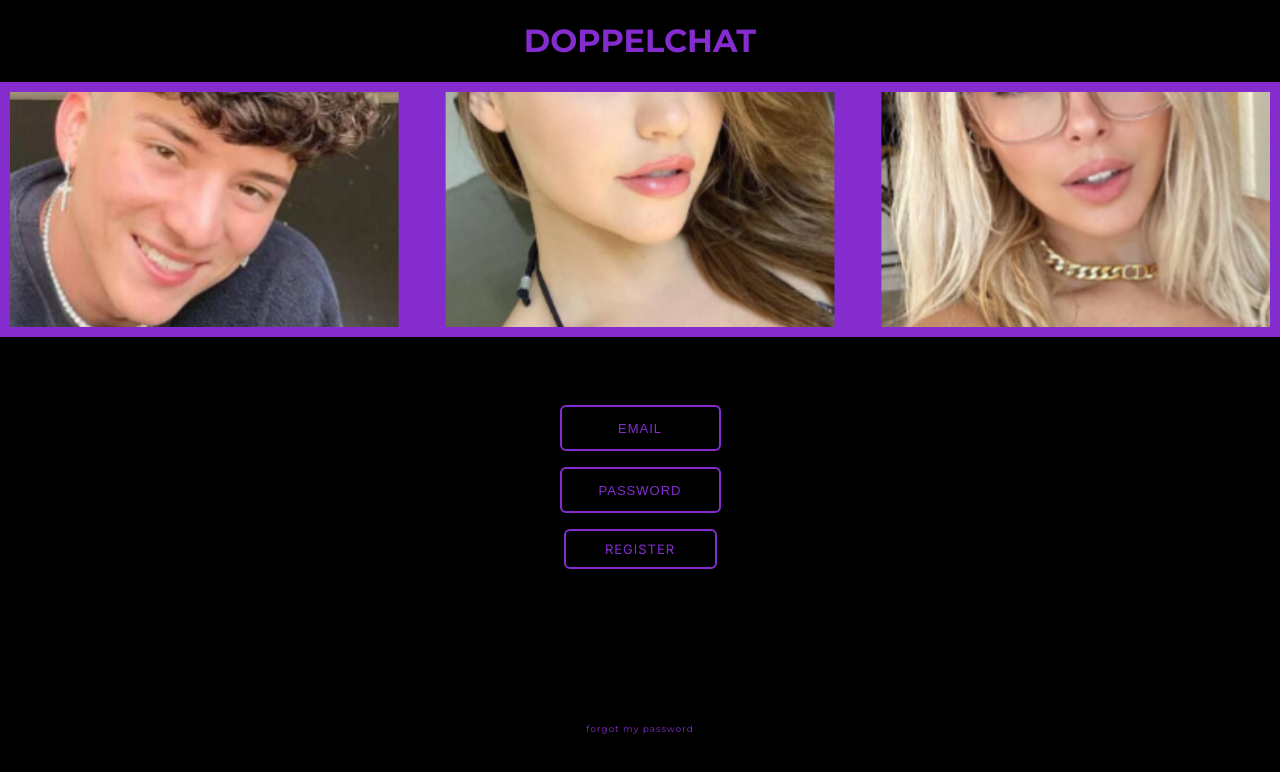
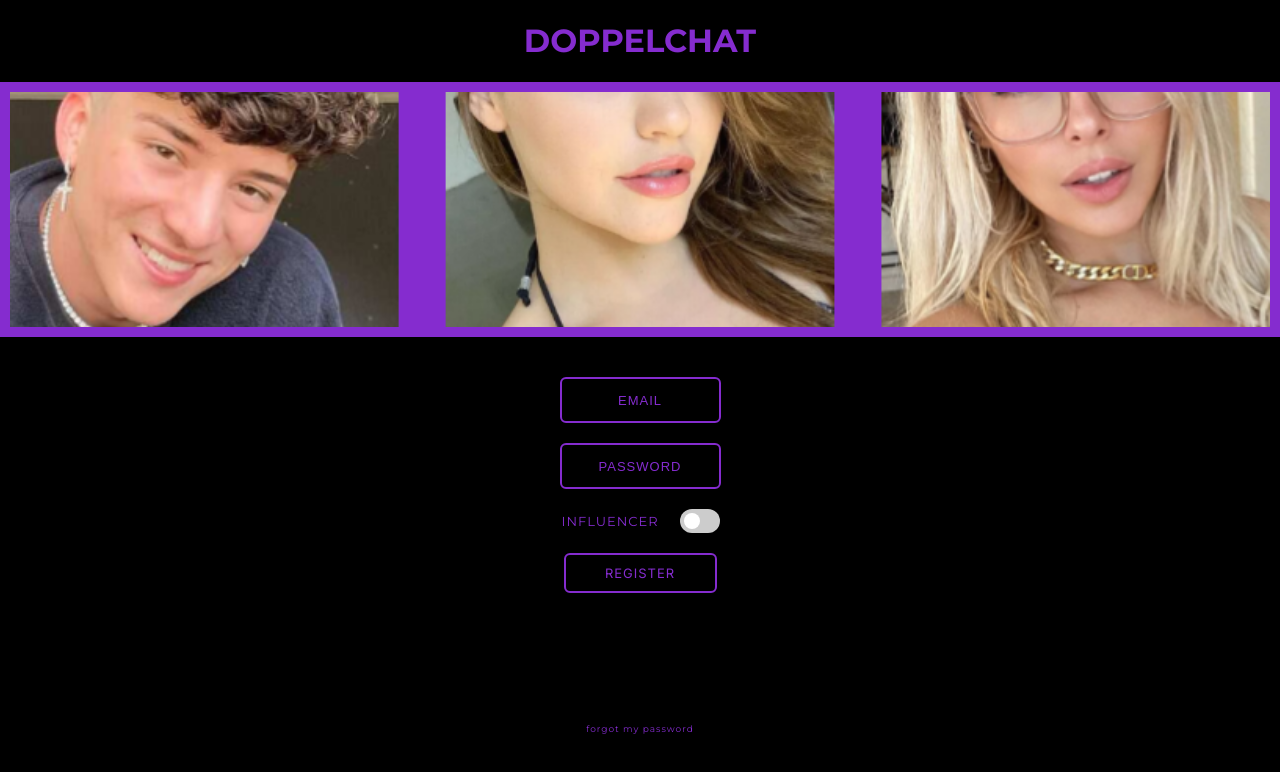
Before and after one commit to dostrelith678/geekathon-three-assholes-programming, a Next.js app: page /signup in a window 1280 px wide. Shown: the top 772 px of the page. Built offline with nearby package versions, Linux system fonts and the light colour scheme.

Commit message:
finish signup

```diff
--- a/pages/signup.jsx
+++ b/pages/signup.jsx
@@ -1,33 +1,66 @@
-// 'use client'; // Remove this line, it's not necessary
-
-import React from 'react';
+import React, { useState } from 'react';
 import styles from '../styles/login.module.css';
 
 export default function LoginPage() {
+    const [rememberMe, setRememberMe] = useState(false);
+
+    const handleToggle = () => {
+        setRememberMe(!rememberMe);
+        console.log('Checkbox state:', rememberMe); // Log the state
+    };
 
     return (
         <div className={styles.App}>
-        <div className={styles['top-section']}><h1>DOPPELCHAT</h1></div>
+            <div className={styles['top-section']}>
+                <h1>DOPPELCHAT</h1>
+            </div>
             <div className={styles['image-section']}></div>
             <div className={styles['login-section']}>
                 <form className={styles.form}>
                     <div className={styles.box}>
-              <input className={styles.input} type="text" id="email" name="email" placeholder="EMAIL"/>
+                        <input
+                            className={styles.input}
+                            type="text"
+                            id="email"
+                            name="email"
+                            placeholder="EMAIL"
+                        />
+                    </div>
+                    <div className={styles.box}>
+                        <input
+                            className={styles.input}
+                            type="password"
+                            id="password"
+                            name="password"
+                            placeholder="PASSWORD"
+                        />
                     </div>
 
                     <div className={styles.box}>
-              <input className={styles.input} type="password" id="password" name="password" placeholder="PASSWORD"/>
+                        <label className={styles.toggle}>
+                            <input
+                                className={styles.checkbox}
+                                type="checkbox"
+                                id="rememberMe"
+                                name="rememberMe"
+                                checked={rememberMe}
+                                onChange={handleToggle}
+                            />
+                            <span className={styles.slider}></span>
+                        </label>
+                        <span className={styles.sliderText}>INFLUENCER</span>
                     </div>
 
                     <div className={styles.box}>
-              <button className={styles.button} type="submit">REGISTER</button>
+                        <button className={styles.button} type="submit">
+                            REGISTER
+                        </button>
                     </div>
                 </form>
             </div>
             <div className={styles['forgot-password']}>
                 <a href="#">Forgot My Password</a>
             </div>
-
         </div>
     );
 }
--- a/styles/login.module.css
+++ b/styles/login.module.css
@@ -45,7 +45,8 @@
   display: flex;
   flex-direction: column;
   align-items: center; /* Center the content horizontally within .box */
-  margin-bottom: 2vh;
+  margin-bottom: 20px;
+  color: white;
 }
 
 .form {
@@ -121,3 +122,62 @@
   line-height: 1.4;
   letter-spacing: 1px;
 }
+
+.checkbox {
+  position: absolute;
+  opacity: 0;
+}
+
+.toggle {
+  position: relative;
+  display: inline-block;
+  width: 40px;
+  height: 24px;
+  color: white;
+  margin-left: 120px;
+
+}
+
+.slider {
+  position: absolute;
+  cursor: pointer;
+  top: 0;
+  left: 0;
+  right: 0;
+  bottom: 0;
+  background-color: #ccc;
+  border-radius: 24px;
+  transition: 0.4s;
+}
+
+.slider:before {
+  position: absolute;
+  content: '';
+  height: 16px;
+  width: 16px;
+  left: 4px;
+  bottom: 4px;
+  background-color: white;
+  border-radius: 50%;
+  transition: 0.4s;
+}
+
+input:checked + .slider{
+  background-color: rgba(133, 44, 207, 1);;
+}
+input:checked + .slider::before{
+  transform: translateX(16px);
+}
+
+.sliderText {
+  position: absolute;
+  display: inline-block;
+  margin-right: 60px; /* Adjust this value to position the text */
+  line-height: 24px; /* Align text vertically with the slider */
+  color: rgba(133, 44, 207, 1);
+  font-size: 13px;
+  font-weight: 400;
+  letter-spacing: 1px;
+  text-decoration: none;
+  text-transform: uppercase;
+}
```
Also changed, not shown: styles/signup.module.css (added). Lines whose indentation alone changed are shown as unchanged.
